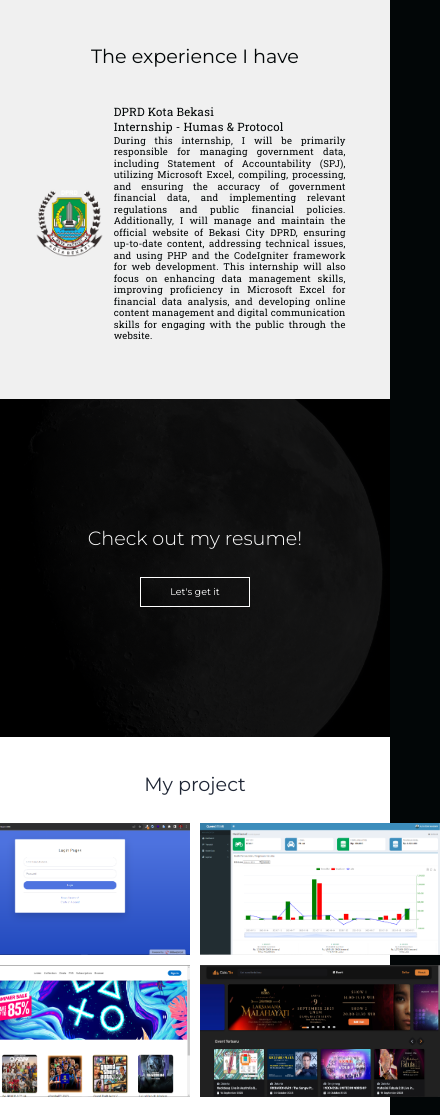
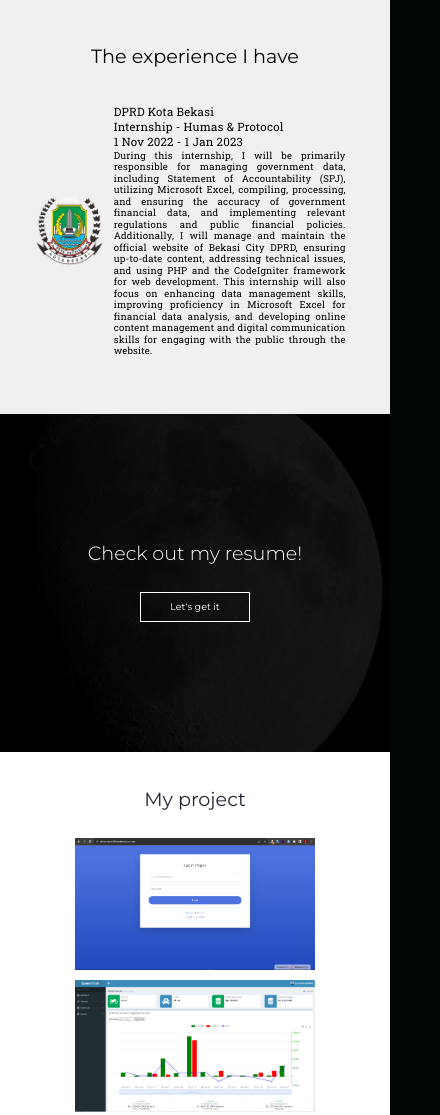
Before and after one commit to alfinnahuway/portfolio, a plain HTML site: page index.html in a window 390 px wide. Shown: the part 2500-3615 px from the top of the page, 440 px wide, since content can reach past the window. Drawn offline with nearby package versions, Linux system fonts and the light colour scheme.

Commit message:
Break point project

```diff
--- a/index.html
+++ b/index.html
@@ -156,7 +156,11 @@
           </div>
           <div class="list-experience">
             <h5>DPRD Kota Bekasi</h5>
-            <h5>Internship - Humas & Protocol</h5>
+            <div>
+              <h5>Internship - Humas & Protocol</h5>
+              <h5>1 Nov 2022 - 1 Jan 2023</h5>
+            </div>
+
             <p>
               During this internship, I will be primarily responsible for managing government data, including Statement of Accountability (SPJ), utilizing Microsoft Excel, compiling, processing, and ensuring the accuracy of government financial data, and implementing relevant regulations and public financial policies. Additionally, I will manage and maintain the official website of Bekasi City DPRD, ensuring up-to-date content, addressing technical issues, and using PHP and the CodeIgniter framework for web development. This internship will also focus on enhancing data management skills, improving proficiency in Microsoft Excel for financial data analysis, and developing online content management and digital communication skills for engaging with the public through the website.
             </p>
@@ -171,7 +175,7 @@
       <div class="bg-resume"></div>
       <div class="root">
         <h3>Check out my resume!</h3>
-        <a href="https://drive.google.com/file/d/14jYjf9gXvyO2kIwF50xogJogeGBzGqsk/view" target="_blank">Let's get it</a>
+        <a href="https://drive.google.com/file/d/1IBkaIL5SYqmd3fOIXYEFnGqieAUqwq5m/view?usp=drive_link" target="_blank">Let's get it</a>
       </div>
     </div>
     <!-- End Resume Content -->
--- a/style/style.css
+++ b/style/style.css
@@ -929,6 +929,12 @@ html {
     border-top-right-radius: 0;
   }
 
+  .project .content .container {
+    display: grid;
+    grid-template-columns: auto;
+    grid-gap: 10px;
+  }
+
   .form-message {
     width: 30rem;
   }
```
